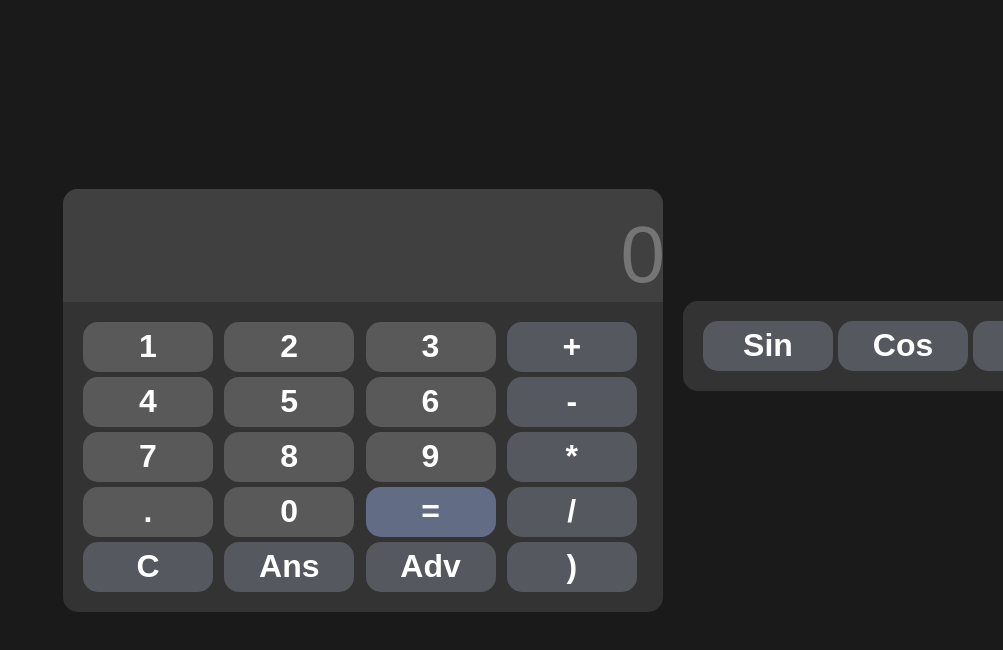
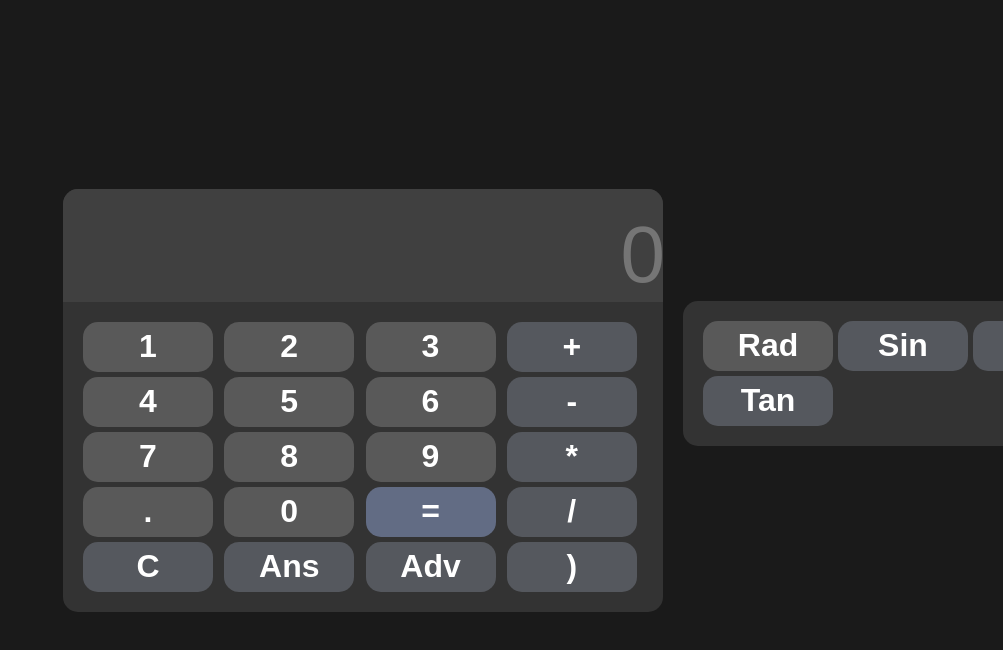
Before and after one commit to Ninflex/Calculator, a plain HTML site: page index.html in a window 1280 px wide. Both pictures are taken after a click on the button "Adv". Shown: the top 650 px of the page, without its empty margins (277-1280 px from the left). Drawn offline with nearby package versions, Linux system fonts and the light colour scheme.

Commit message:
Update index.html

```diff
--- a/index.html
+++ b/index.html
@@ -37,6 +37,7 @@
             </div>
             <div id="advancedPanel">
                 <div id="advancedKeys">
+                    <button onclick="convertAngleMode()" id="angleToggle">Rad</button>
                     <button onclick="appendDisplay('sin(')" class="operator-key">Sin</button>
                     <button onclick="appendDisplay('cos(')" class="operator-key">Cos</button>
                     <button onclick="appendDisplay('tan(')" class="operator-key">Tan</button>
```
